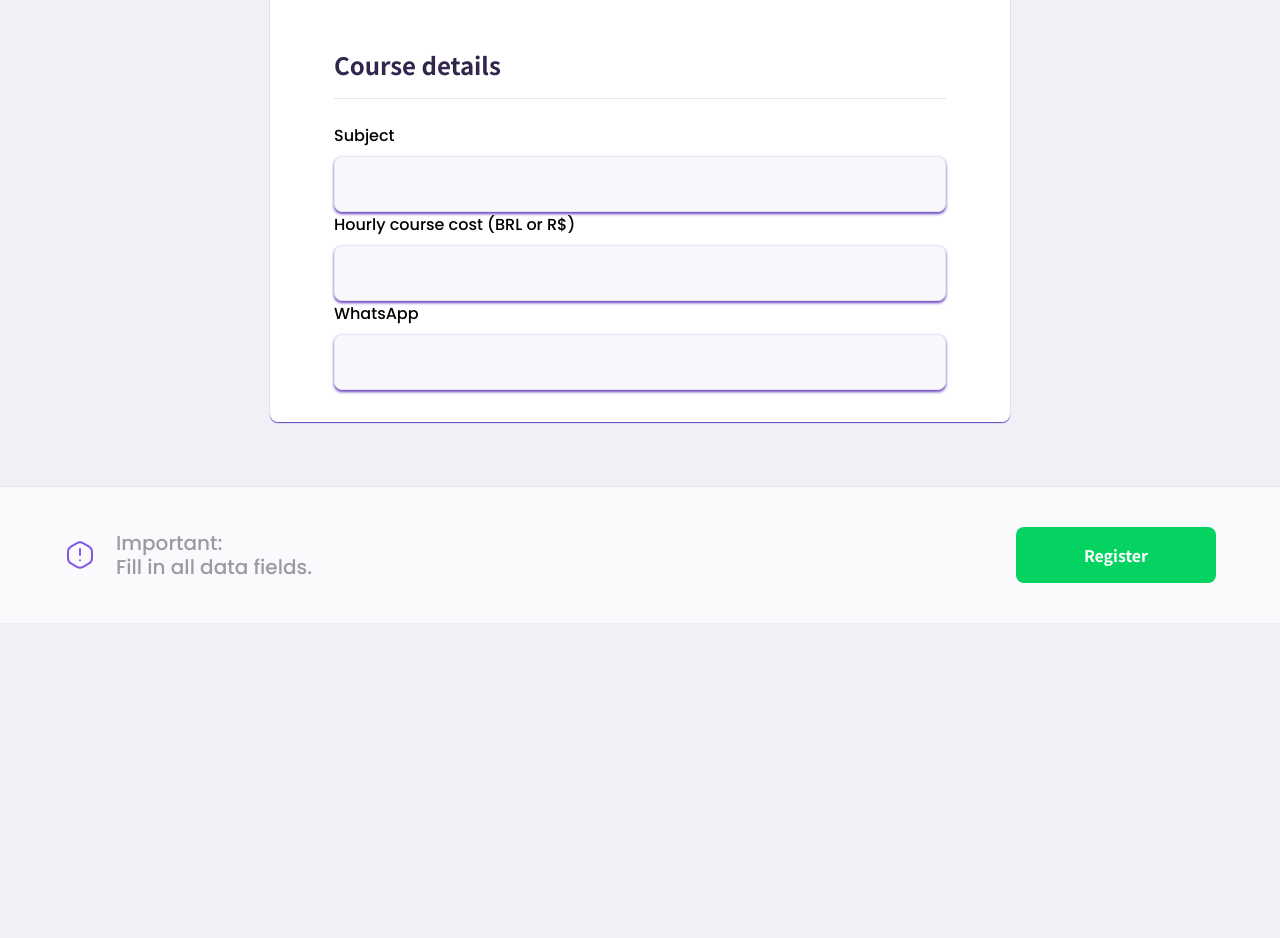
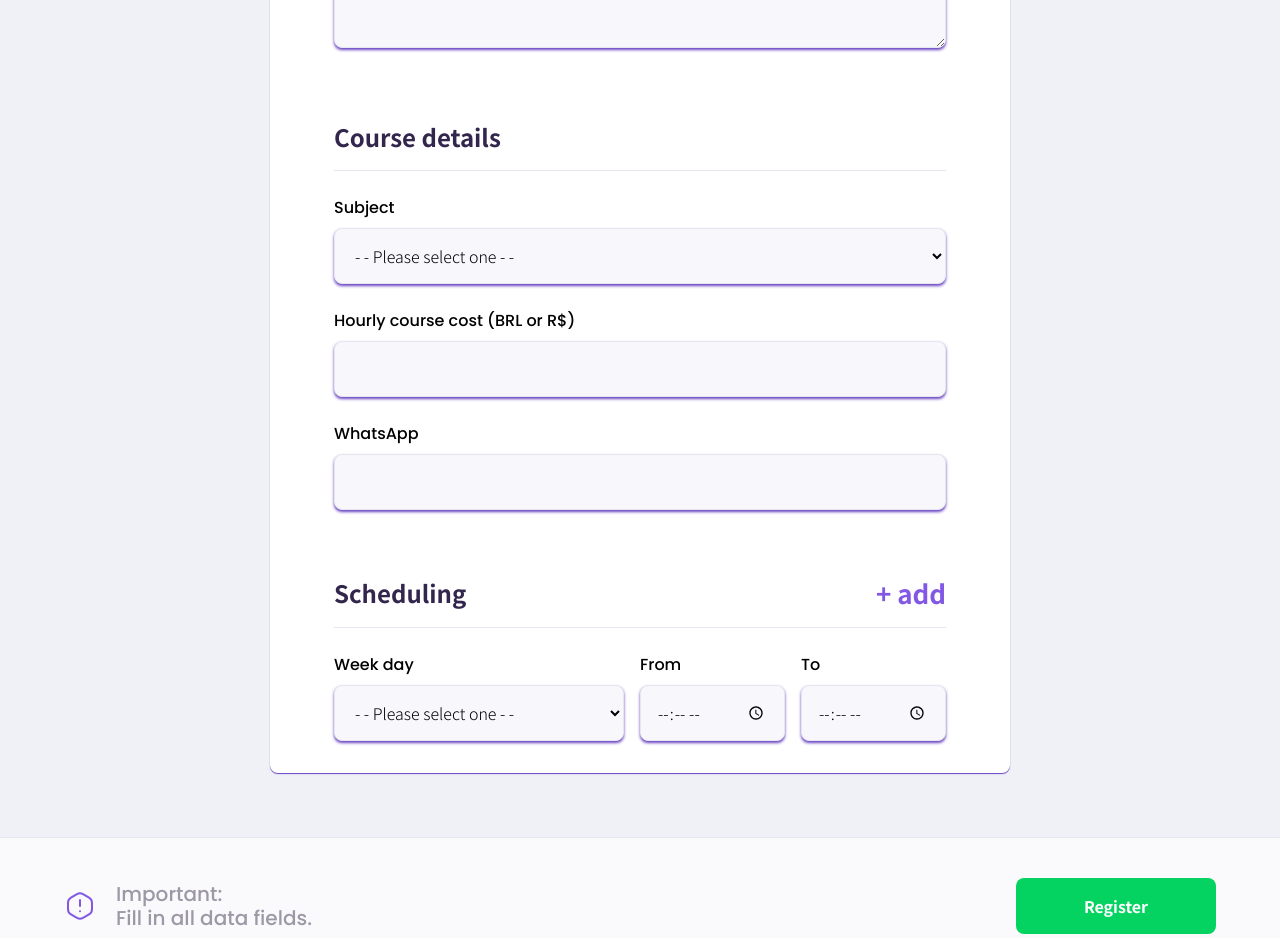
Before and after one commit to thiagojacinto/nextLevelWeek-ProffyApp, a React (Create React App) app in the folder web/: page /booking in a window 1280 px wide. Shown: the part 900-1838 px from the top of the page. Before the commit the page ends 1523 px from the top, so only its background shows below. Built offline with nearby package versions, Linux system fonts and the light colour scheme.

Commit message:
[refactor] using Select + useState + css fixes

```diff
--- a/web/src/components/RegisterForm/index.tsx
+++ b/web/src/components/RegisterForm/index.tsx
@@ -1,7 +1,8 @@
-import React from "react";
+import React, { useState } from "react";
 import styled from "styled-components";
 import Input from "../Input";
 import Textarea from "../Textarea";
+import Select from "../Select";
 
 export const FormWrapper = styled.form`
   fieldset {
@@ -13,8 +14,8 @@ export const FormWrapper = styled.form`
     margin-top: 6.4rem;
   }
 
-  fieldsert Input + Textarea {
-    margin-top: 6.4rem;
+  fieldset div + div {
+    margin-top: 2.4rem;
   }
 
   fieldset legend {
@@ -23,6 +24,7 @@ export const FormWrapper = styled.form`
     margin-bottom: 2.4rem;
 
     display: flex;
+    flex-direction: row;
     align-items: center;
     justify-content: space-between;
 
@@ -30,9 +32,50 @@ export const FormWrapper = styled.form`
     padding-bottom: 1.6rem;
     border-bottom: 1px solid var(--color-line-in-white);
   }
+
+  fieldset legend button {
+    background: none;
+    border: 0;
+    color: var(--color-primary);
+    font: 700 2.6rem "Noto Sans JP";
+    cursor: pointer;
+    transition: color 0.3s;
+  }
+
+  fieldset legend button:hover {
+    color: var(--color-primary-dark);
+  }
+
+  @media (min-width: 700px) {
+    .schedule-item {
+      display: grid;
+      grid-template-columns: 2fr 1fr 1fr;
+      column-gap: 1.6rem;
+    }
+    .schedule-item div + div {
+      margin-top: 0;
+    }
+  }
 `;
 
 const RegisterForm: React.FC = () => {
+  let [scheduleItems, setScheduleItems] = useState([
+    { from: "08:00", to: "10:00", week_day: 0 },
+  ]);
+
+  const addNewScheduleItem = (
+    event: React.MouseEvent<HTMLButtonElement, MouseEvent>
+  ) => {
+    event.preventDefault();
+
+    const initialScheduleItem = {
+      week_day: 0,
+      from: "",
+      to: "",
+    };
+    setScheduleItems([...scheduleItems, initialScheduleItem]);
+  };
+
   return (
     <FormWrapper>
       <fieldset>
@@ -47,9 +90,49 @@ const RegisterForm: React.FC = () => {
       <fieldset>
         <legend>Course details</legend>
 
-        <Input name="subject" label="Subject" />
+        <Select
+          name="subject"
+          label="Subject"
+          options={[
+            { value: "Art", label: "Art" },
+            { value: "Math", label: "Math" },
+            { value: "Chemestry", label: "Chemestry" },
+            { value: "Portuguese", label: "Portuguese" },
+            { value: "English", label: "English" },
+            { value: "Physics", label: "Physics" },
+          ]}
+        />
         <Input name="cost" label="Hourly course cost (BRL or R$) " />
         <Input name="whatsapp" label="WhatsApp" />
+      </fieldset>
+
+      <fieldset>
+        <legend>
+          Scheduling
+          <button onClick={(event) => addNewScheduleItem(event)}>+ add</button>
+        </legend>
+
+        {scheduleItems.map((item, index) => {
+          return (
+            <div key={index} className="schedule-item">
+              <Select
+                name="week_day"
+                label="Week day"
+                options={[
+                  { value: "0", label: "Sunday" },
+                  { value: "1", label: "Monday" },
+                  { value: "2", label: "Tuesday" },
+                  { value: "3", label: "Wednesday" },
+                  { value: "4", label: "Thursday" },
+                  { value: "5", label: "Friday" },
+                  { value: "6", label: "Saturday" },
+                ]}
+              />
+              <Input name="from" label="From" type="time" />
+              <Input name="to" label="To" type="time" />
+            </div>
+          );
+        })}
       </fieldset>
     </FormWrapper>
   );
```
